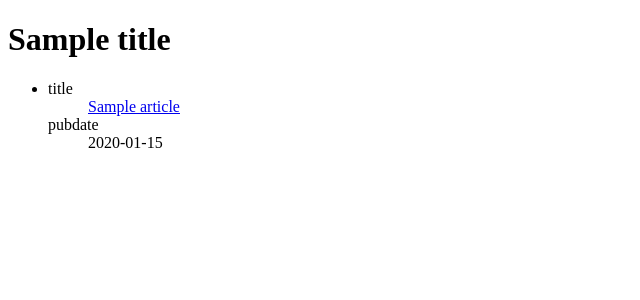
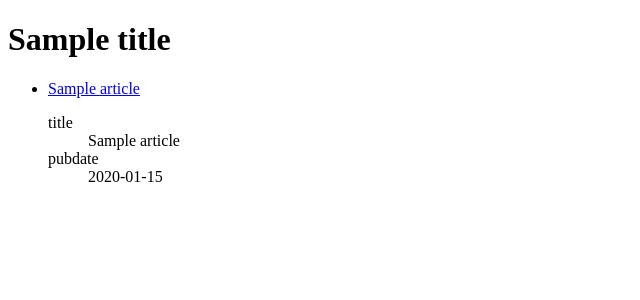
Before and after one commit to FND/wdh, a Flask app: template templates/articles.html in a window 1280 px wide. Shown: the top 300 px of the page, without its empty margins (0-640 px from the left). Run offline with Flask 2, Linux system fonts and the light colour scheme; the template is opened without the code that fills it: most values are stand-ins (such as "Sample title", 1, 10 or a date in 2020).

Commit message:
fixed self links
embedding them within the key/value map was wrong as it resulted in the
respective value becoming a link object

```diff
--- a/app.py
+++ b/app.py
@@ -25,15 +25,15 @@ def index():
 
 @app.route("/articles")
 def articles():
-    articles = (Article.from_dict(article, aid)
+    articles = (Article.from_dict(aid, article)
             for aid, article in enumerate(_retrieve("articles")))
     return render_template("articles.html", title="articles", articles=articles)
 
 
-@app.route("/articles/<article_id>")
+@app.route("/articles/<int:article_id>")
 def article(article_id):
-    article = _retrieve("articles")[int(article_id)]
-    article = Article.from_dict(article)
+    article = _retrieve("articles")[article_id]
+    article = Article.from_dict(article_id, article)
     return render_template("article.html", title="article", article=article)
 
 
@@ -53,7 +53,8 @@ def author(handle):
 
 class Article:
 
-    def __init__(self, title, authors, content, tags=None, pubdate=None, edits=None):
+    def __init__(self, id, title, authors, content, tags=None, pubdate=None, edits=None):
+        self.id = id
         self.title = title
         self.authors = authors
         self.tags = tags or []
@@ -66,13 +67,10 @@ class Article:
         return date.today() > self.pubdate if self.pubdate else False
 
     @staticmethod
-    def from_dict(article, article_id=None):
-        article = Article(article["title"], article["authors"],
+    def from_dict(id, article): # XXX: slightly awkward and store-specific
+        return Article(id, article["title"], article["authors"],
                 article["content"], article.get("tags"),
                 article.get("pubdate"), article.get("edits"))
-        if article_id is not None:
-            article.id = article_id
-        return article
 
 
 class Author:
--- a/templates/articles.html
+++ b/templates/articles.html
@@ -6,13 +6,13 @@
 	<li>
 		<a href="#article{{ article.id }}" rel="http://vocab.example.org/article"></a>
 		<article id="article{{ article.id }}">
+			<a href="{{ url_for("article", article_id=article.id) }}" rel="self">
+				{{ article.title }}
+			</a>
+
 			<dl>
 				<dt>title</dt>
-				<dd>
-					<a href="{{ url_for("article", article_id=article.id) }}" rel="self">
-						{{ article.title }}
-					</a>
-				</dd>
+				<dd>{{ article.title }}</dd>
 
 				{% if article.pubdate %}
 				<dt>pubdate</dt>
--- a/templates/layout.html
+++ b/templates/layout.html
@@ -4,6 +4,7 @@
 <head>
 	<meta charset="utf-8">
 	<title>{{ title }}</title>
+	{% block head %}{% endblock %}
 </head>
 
 <body>
```
Also changed, not shown: templates/article.html (+5 -5 lines), templates/author.html (+5 -5 lines).
